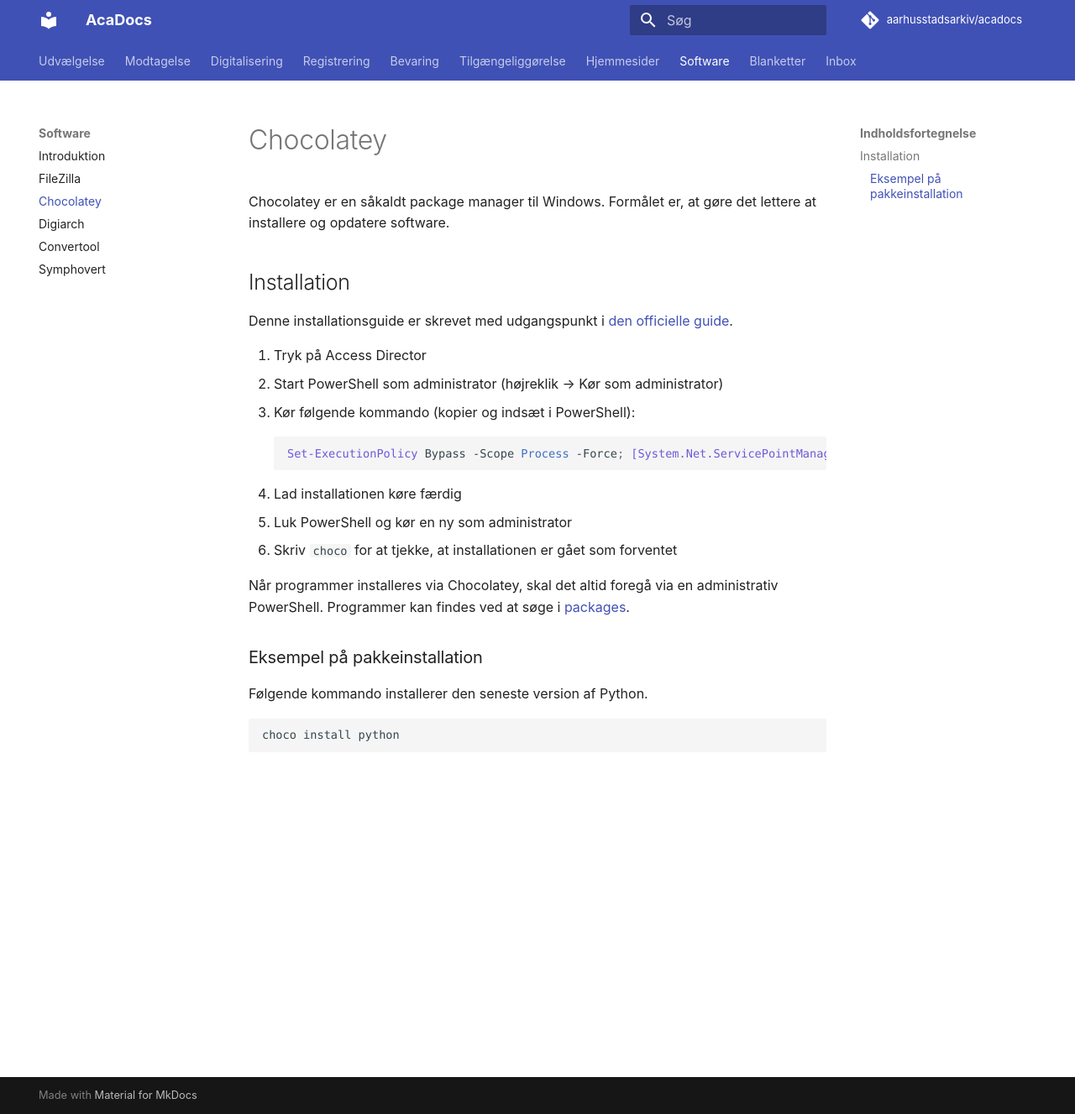
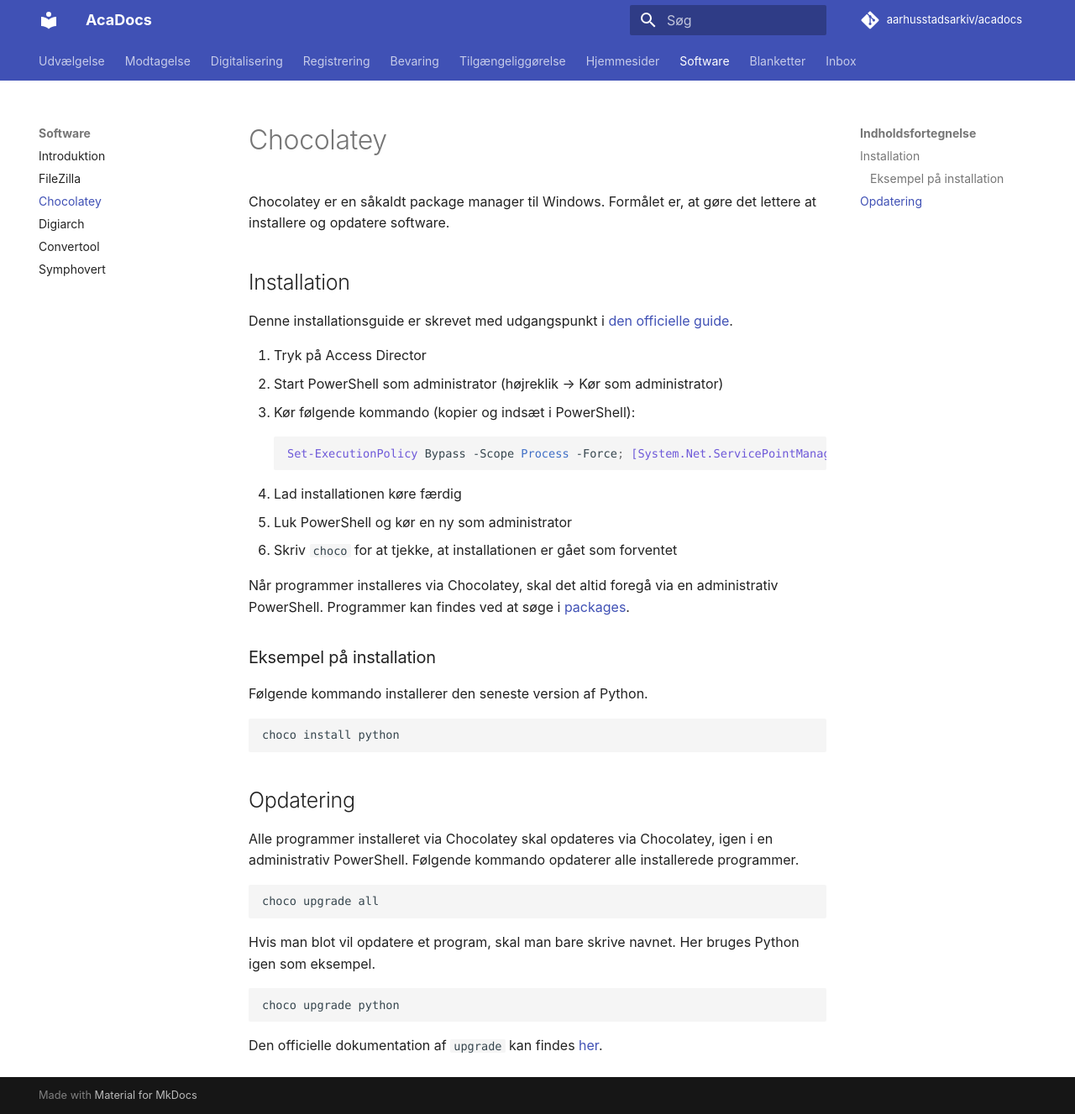
Before and after one commit to aarhusstadsarkiv/acadocs, an MkDocs documentation site: the page built from docs/software/chocolatey.md, in a window 1280 px wide and 1327 px high. Shown: the whole window at 84% size. Built offline with MkDocs 1.6.1 and Material for MkDocs 9.7.7, drawn with Linux system fonts in a browser that asks for light colours; comment, search, counter and statistics services are not loaded.

Commit message:
Update Chocolatey documentation

````diff
--- a/docs/software/chocolatey.md
+++ b/docs/software/chocolatey.md
@@ -16,8 +16,24 @@
 
 Når programmer installeres via Chocolatey, skal det altid foregå via en administrativ PowerShell. Programmer kan findes ved at søge i [packages](https://chocolatey.org/packages).
 
-### Eksempel på pakkeinstallation
+### Eksempel på installation
 Følgende kommando installerer den seneste version af Python.
+
 ```powershell
 choco install python
 ```
+
+## Opdatering
+Alle programmer installeret via Chocolatey skal opdateres via Chocolatey, igen i en administrativ PowerShell. Følgende kommando opdaterer alle installerede programmer.
+
+```powershell
+choco upgrade all
+```
+
+Hvis man blot vil opdatere et program, skal man bare skrive navnet. Her bruges Python igen som eksempel.
+
+```powershell
+choco upgrade python
+```
+
+Den officielle dokumentation af `upgrade` kan findes [her](https://docs.chocolatey.org/en-us/choco/commands/upgrade).
````
